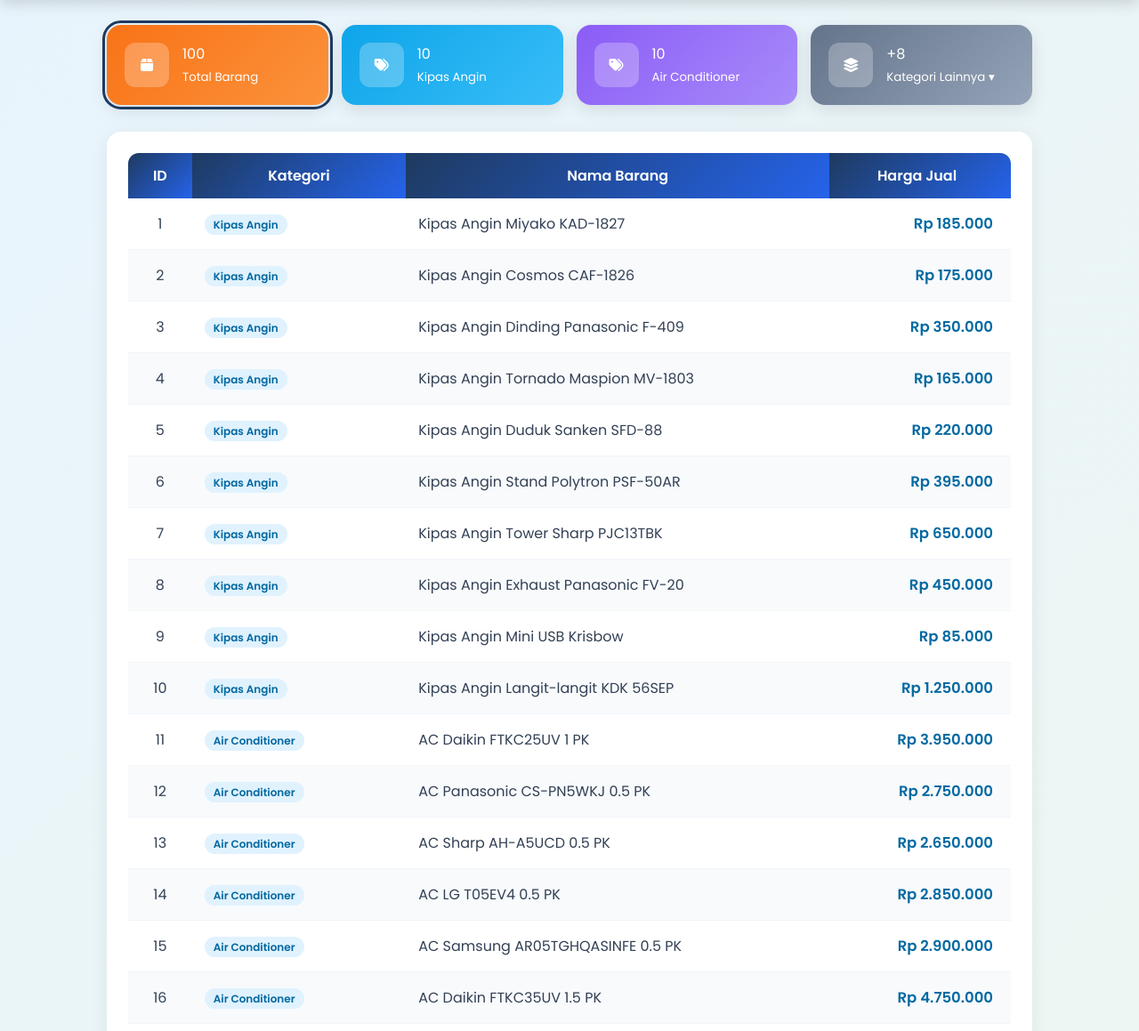
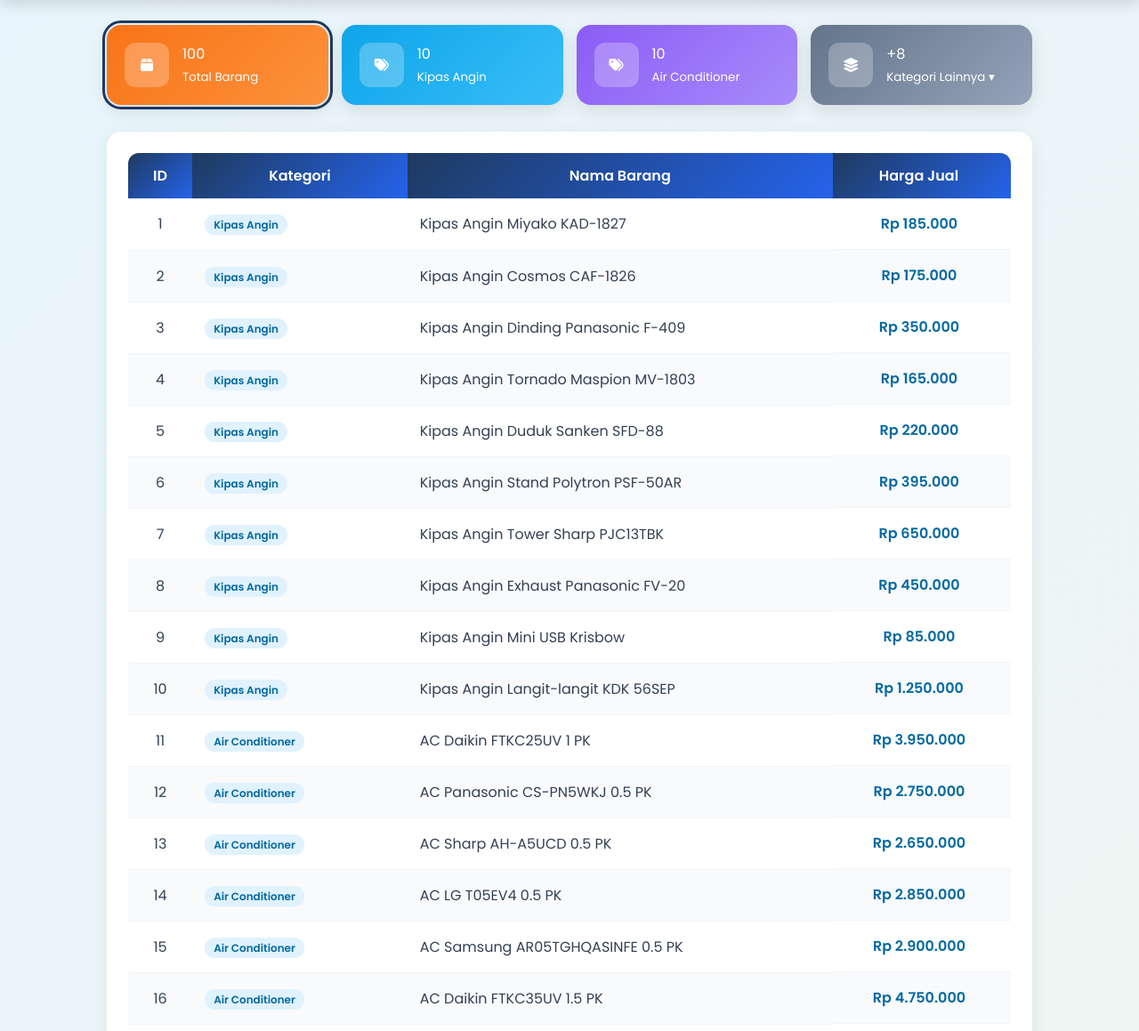
Before and after one commit to ZukovskiFT/Project-MBD, a PHP site: page /index.php in a window 1280 px wide. Shown: the part 76-1235 px from the top of the page at 89% size. Run offline with PHP 8.4, Linux system fonts and the light colour scheme; a user stored in the database is signed in; data comes from the database, SQL or seed files in the repository.

Commit message:
update dashboard

```diff
--- a/config/database.php
+++ b/config/database.php
@@ -1,6 +1,6 @@
 <?php
 $host = "localhost";
-$db = "tokoelektroniksuryamakmur";
+$db = "tesdbelektronik";
 $username = "root";
 $password = "";
 
--- a/public/index.php
+++ b/public/index.php
@@ -93,7 +93,12 @@
 }
 
 td.nama { text-align: left; font-weight: 400; }
-.harga { color: #0369a1; font-weight: bold; font-size: 16.5px; }
+.harga {
+    color: #0369a1;
+    font-weight: bold;
+    text-align: center !important;
+    display: block;
+}
 
 tr:nth-child(even) { background: #f8fafc; }
 tr:nth-child(odd)  { background: white; }
```
